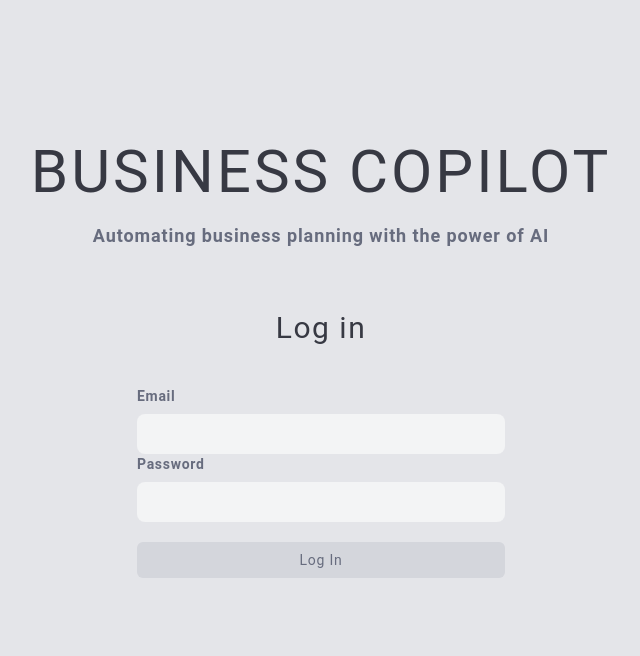
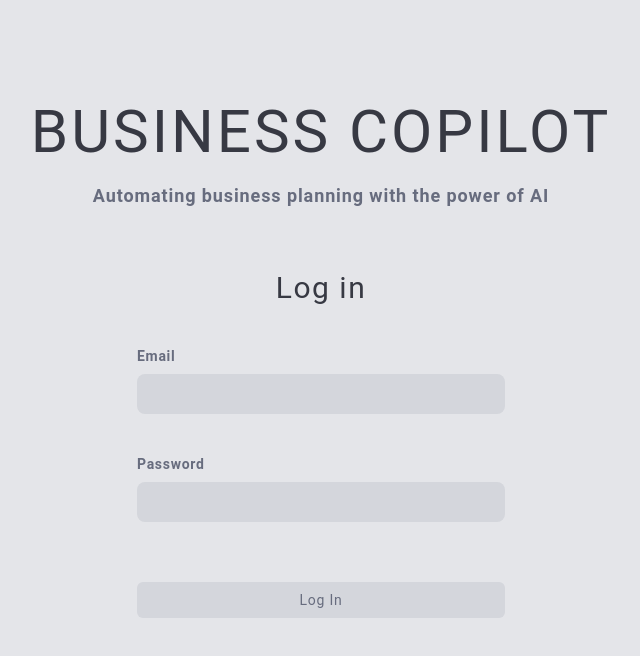
Before and after one commit to zebetul/business-copilot-client, a React (Vite) app: page /login in a window 1280 px wide. Shown: the top 656 px of the page, without its empty margins (319-959 px from the left). Built offline with nearby package versions, Linux system fonts and the light colour scheme.

Commit message:
Update color styles and change input in Input component at LoginForm

```diff
--- a/src/features/assistant/DefaultContent.jsx
+++ b/src/features/assistant/DefaultContent.jsx
@@ -13,13 +13,24 @@ function DefaultContent({ sendRequest }) {
       </h2>
 
       <ul className="requests_container flex flex-row flex-wrap justify-center gap-2 text-lg">
-        {DEFAULT_REQUESTS.map((request, index) => (
-          <li key={index}>
-            <Button onClick={() => sendRequest(request.prompt)}>
-              {request.title}
-            </Button>
-          </li>
-        ))}
+        {DEFAULT_REQUESTS.map((request, index) => {
+          const { title, prompt: userRequest } = request;
+
+          return (
+            <li key={index}>
+              <Button
+                onClick={() =>
+                  sendRequest({
+                    title,
+                    userRequest,
+                  })
+                }
+              >
+                {request.title}
+              </Button>
+            </li>
+          );
+        })}
       </ul>
     </div>
   );
--- a/src/features/assistant/PromptInput.jsx
+++ b/src/features/assistant/PromptInput.jsx
@@ -1,4 +1,4 @@
-import { useRef, useState } from "react";
+import { useEffect, useRef, useState } from "react";
 import PropTypes from "prop-types";
 import { ArrowUpIcon } from "@heroicons/react/24/outline";
 
@@ -7,9 +7,10 @@ import useKey from "../../hooks/useKey";
 function PromptInput({ sendRequest, isSending }) {
   const inputEl = useRef(null);
   const [userRequest, setUserRequest] = useState("");
+  const [isFocused, setIsFocused] = useState(false);
 
   const handleRequest = async () => {
-    sendRequest(userRequest);
+    sendRequest({ title: "Default", userRequest });
 
     setUserRequest("");
   };
@@ -19,11 +20,15 @@ function PromptInput({ sendRequest, isSending }) {
     if (document.activeElement !== inputEl.current)
       return inputEl.current.focus();
 
+    console.log(inputEl);
+
     handleRequest();
   });
 
   return (
-    <div className="absolute bottom-10 left-1/2 mx-auto flex w-full max-w-md -translate-x-1/2 flex-row rounded-full border border-textColorLight bg-bgColorLight p-2 pl-5 md:bottom-20 md:max-w-2xl">
+    <div
+      className={`absolute bottom-10 left-1/2 mx-auto flex w-full max-w-md -translate-x-1/2 flex-row rounded-full border border-textColorLight bg-bgColorLight p-2 pl-5 md:bottom-20 md:max-w-2xl ${isFocused ? "border-textColor" : ""} transition-colors duration-300`}
+    >
       <input
         type="text"
         placeholder="Input your request here..."
@@ -33,10 +38,12 @@ function PromptInput({ sendRequest, isSending }) {
         onChange={(e) => setUserRequest(e.target.value)}
         ref={inputEl}
         disabled={isSending}
+        onFocus={() => setIsFocused(true)}
+        onBlur={() => setIsFocused(false)}
       />
 
       <button
-        className="ms-auto rounded-full bg-bgColorDark p-2 text-textColorLight hover:text-textColor"
+        className="hover:bg-bgColorHighlight ms-auto rounded-full bg-bgColorDark p-2 text-textColorLight transition-colors duration-300 hover:text-textColor"
         onClick={handleRequest}
         disabled={isSending}
       >
--- a/src/features/authentication/LoginForm.jsx
+++ b/src/features/authentication/LoginForm.jsx
@@ -3,6 +3,7 @@ import { useState } from "react";
 import Button from "../../ui/Button";
 import useLogin from "./useLogin";
 import Loader from "../../ui/Loader";
+import Input from "../../ui/Input";
 
 function LoginForm() {
   const [email, setEmail] = useState("");
@@ -32,41 +33,21 @@ function LoginForm() {
       className="mx-auto flex w-full max-w-sm flex-col items-center px-2"
       onSubmit={handleLogin}
     >
-      <label
-        className="mb-2 me-auto block text-sm font-bold text-textColorLight"
-        htmlFor="email"
-      >
-        Email
-      </label>
-      <input
-        className="w-full rounded-lg bg-bgColorLight px-3 py-2 text-textColor transition duration-300 ease-in-out placeholder:text-textColorLight focus:border-transparent focus:outline-none focus:ring-2 focus:ring-textColor"
+      <Input
+        name="email"
+        label="Email"
         type="email"
-        id="email"
-        autoComplete="email"
-        label="Email"
         value={email}
-        onChange={(e) => {
-          setEmail(e.target.value);
-        }}
+        onChange={(e) => setEmail(e.target.value)}
         disabled={isPending}
       />
 
-      <label
-        className="mb-2 me-auto block text-sm font-bold text-textColorLight"
-        htmlFor="password"
-      >
-        Password
-      </label>
-      <input
-        className="w-full rounded-lg bg-bgColorLight px-3 py-2 text-textColor transition duration-300 ease-in-out placeholder:text-textColorLight focus:border-transparent focus:outline-none focus:ring-2 focus:ring-textColor"
+      <Input
+        name="password"
+        label="Password"
         type="password"
-        id="password"
-        autoComplete="current-password"
-        label="Password"
         value={password}
-        onChange={(e) => {
-          setPassword(e.target.value);
-        }}
+        onChange={(e) => setPassword(e.target.value)}
         disabled={isPending}
       />
 
--- a/src/features/history/HistoryNav.jsx
+++ b/src/features/history/HistoryNav.jsx
@@ -13,7 +13,7 @@ function HistoryNav() {
 
   return (
     <Menus>
-      <ul className="history_nav flex flex-col gap-1 overflow-y-scroll pl-5">
+      <ul className="history_nav flex flex-col gap-1 pl-5">
         {history.map((record) => (
           <HistoryNavRow key={record.id} record={record} />
         ))}
--- a/src/index.css
+++ b/src/index.css
@@ -7,15 +7,17 @@
   --bgColor: 228, 229, 233; /* #e4e5e9 */
   --bgColorLight: 243, 244, 245; /* #f3f4f5 */
   --bgColorDark: 212, 214, 220; /* #d4d6dc */
+  --bgColorHighlight: 202, 204, 210; /* #caccd2 */
 
   --textColor: 55, 57, 67; /* #373943 */
   --textColorLight: 103, 108, 126; /* #676c7e */
 }
 
 .dark {
-  --bgColor: 33, 35, 40; /* #212328 */
-  --bgColorLight: 38, 40, 46; /* #26282e */
-  --bgColorDark: 51, 52, 57; /* #333439 */
+  --bgColor: 20, 15, 14; /* #1f0300 */
+  --bgColorLight: 30, 27, 27; /* #26282e */
+  --bgColorDark: 43, 41, 40; /* #333439 */
+  --bgColorHighlight: 53, 51, 50; /* #333439 */
 
   --textColorLight: 122, 127, 145; /* #7a7f91 */
   --textColor: 191, 198, 220; /* #bfc6dc */
--- a/src/services/apiAssistant.js
+++ b/src/services/apiAssistant.js
@@ -1,8 +1,8 @@
-
 export async function apiSendRequest(userRequest) {
   try {
     // Input validation
-    if (userRequest === "") return console.log("No user request provided");
+    if (userRequest.userRequest === "")
+      return console.log("No user request provided");
 
     const response = await fetch(`${import.meta.env.VITE_API_URL}/assistant`, {
       method: "POST",
--- a/src/ui/AppLayout.jsx
+++ b/src/ui/AppLayout.jsx
@@ -10,7 +10,7 @@ function AppLayout() {
       <SideBar>
         <DarkModeToggle />
 
-        <h1 className="mb-14 mt-14 flex flex-col text-center text-xl text-accentColor">
+        <h1 className="mb-20 mt-20 flex flex-col text-center text-xl text-accentColor">
           <span>BUSINESS</span>
 
           <span>COPILOT</span>
--- a/src/ui/Button.jsx
+++ b/src/ui/Button.jsx
@@ -3,7 +3,7 @@ import PropTypes from "prop-types";
 function Button({ children, onClick, disabled, className }) {
   return (
     <button
-      className={`flex flex-col items-center justify-center text-nowrap rounded-md bg-bgColorDark p-2 text-sm text-textColorLight transition-colors duration-300 hover:text-textColor ${className}`}
+      className={`hover:bg-bgColorHighlight flex flex-col items-center justify-center text-nowrap rounded-md bg-bgColorDark p-2 text-sm text-textColorLight transition-colors duration-300 hover:text-textColor ${className}`}
       onClick={onClick}
       disabled={disabled}
     >
--- a/src/ui/Input.jsx
+++ b/src/ui/Input.jsx
@@ -11,6 +11,8 @@ function Input({
   disabled,
   defaultValue,
   onBlur,
+  value,
+  onChange = () => {},
 }) {
   return (
     <div className="mb-5 w-full">
@@ -31,6 +33,8 @@ function Input({
         disabled={disabled}
         defaultValue={defaultValue}
         onBlur={onBlur}
+        value={value}
+        onChange={onChange}
       />
 
       <div className="mt-1 h-4">
@@ -53,6 +57,8 @@ Input.propTypes = {
   disabled: PropTypes.bool,
   defaultValue: PropTypes.any,
   onBlur: PropTypes.func,
+  onChange: PropTypes.func,
+  value: PropTypes.any,
 };
 
 export default Input;
--- a/tailwind.config.js
+++ b/tailwind.config.js
@@ -7,6 +7,7 @@ const config = {
         bgColor: "rgb(var(--bgColor))",
         bgColorLight: "rgb(var(--bgColorLight))",
         bgColorDark: "rgb(var(--bgColorDark))",
+        bgColorHighlight: "rgb(var(--bgColorHighlight))",
 
         textColor: "rgb(var(--textColor))",
         textColorLight: "rgb(var(--textColorLight))",
```
Also changed, not shown: src/config/constants.js (+10 -12 lines).
